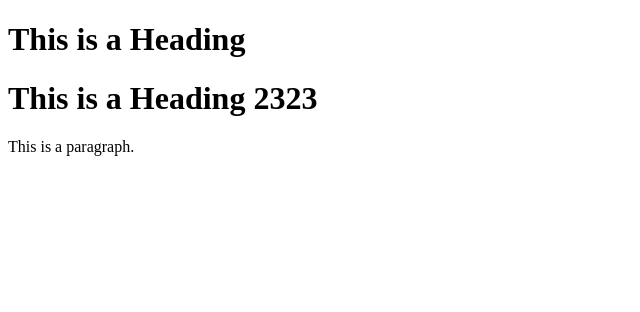
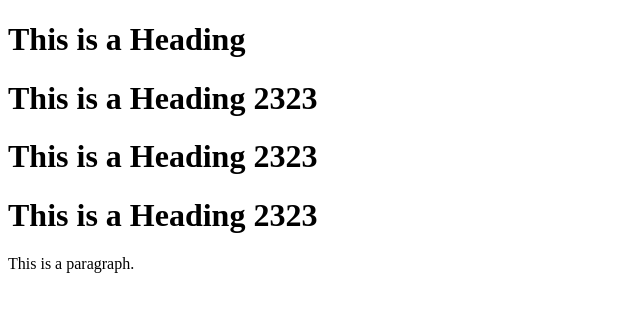
Before and after one commit to zonakostic/NewGithubTest, a plain HTML site: page index.html in a window 1280 px wide. Shown: the whole page, without its empty margins (0-640 px from the left). Drawn offline with Linux system fonts and the light colour scheme.

Commit message:
Update index.html

```diff
--- a/index.html
+++ b/index.html
@@ -10,6 +10,10 @@
 
    <h1>This is a Heading 2323</h1>
 
+   <h1>This is a Heading 2323</h1>
+
+   <h1>This is a Heading 2323</h1>
+
   <p>This is a paragraph.</p>
 
 </body>
```
